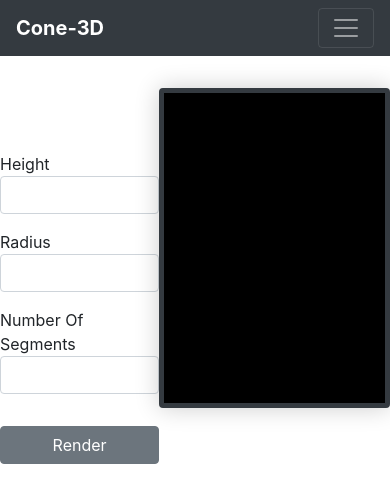
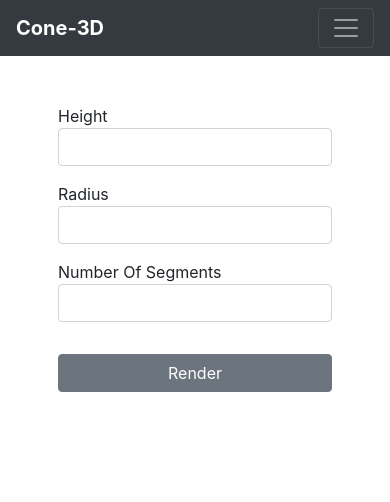
Before and after one commit to mefistodevelop/cone-3d, a React app: page / in a window 390 px wide. Shown: the top 502 px of the page. Built offline with nearby package versions, Linux system fonts and the light colour scheme.

Commit message:
refactor: make home page responsive

```diff
--- a/src/client/App.scss
+++ b/src/client/App.scss
@@ -7,5 +7,9 @@
   &__container {
     @include container;
     margin-top: 2rem;
+
+    @media (max-width: 76.25rem) {
+      padding: 0 1rem;
+    }
   }
 }
--- a/src/client/components/Cone/Cone.jsx
+++ b/src/client/components/Cone/Cone.jsx
@@ -73,6 +73,8 @@ class Cone extends React.Component {
 
   resizeRendererToDisplaySize(renderer) {
     const canvas = this.canvasRef.current;
+    if (!canvas) return false;
+
     const width = canvas.clientWidth;
     const height = canvas.clientHeight;
     const needResize = canvas.width !== width || canvas.height !== height;
--- a/src/client/components/Form/Form.scss
+++ b/src/client/components/Form/Form.scss
@@ -1,5 +1,6 @@
 .form {
-  max-width: 40rem;
+  max-width: 30rem;
+  min-width: 14.1875rem;
 
   &__label {
     display: block;
--- a/src/client/components/Header/Header.scss
+++ b/src/client/components/Header/Header.scss
@@ -2,6 +2,7 @@
 
 .header {
   background-color: #343a40;
+  z-index: 2;
 
   &__logo {
     font-weight: 700;
@@ -22,7 +23,7 @@
     width: 100%;
     padding: 0.5rem 0 !important;
 
-    @media (max-width: 992px) {
+    @media (max-width: 62rem) {
       padding: 0.5rem 1rem !important;
     }
   }
@@ -35,7 +36,7 @@
     width: 100%;
     list-style: none;
 
-    @media (max-width: 992px) {
+    @media (max-width: 62rem) {
       margin-left: 0;
     }
   }
--- a/src/client/index.scss
+++ b/src/client/index.scss
@@ -1,4 +1,4 @@
-@import './utils/normalize.css';
+@import './utils/normalize.scss';
 
 *,
 ::before,
--- a/src/client/pages/Home/Home.jsx
+++ b/src/client/pages/Home/Home.jsx
@@ -7,12 +7,14 @@ import './Home.scss';
 export const Home = () => {
   const { points } = useContext(ConeContext);
 
+  const coneMod = points.length ? 'Home__cone_visible' : '';
+
   return (
     <div className="Home">
       <div className="Home__form">
         <Form />
       </div>
-      <div className="Home__cone">
+      <div className={`Home__cone ${coneMod}`}>
         {points.length ? <Cone points={points} /> : null}
       </div>
     </div>
--- a/src/client/pages/Home/Home.scss
+++ b/src/client/pages/Home/Home.scss
@@ -1,25 +1,54 @@
 .Home {
+  position: relative;
   display: flex;
   justify-content: space-between;
   width: 100%;
 
+  @media (max-width: 43.75rem) {
+    flex-direction: column-reverse;
+    align-items: center;
+  }
+
   &__form {
     padding-top: 4rem;
+
+    @media (max-width: 62rem) {
+      padding-top: 1rem;
+      margin-right: 2rem;
+    }
+
+    @media (max-width: 43.75rem) {
+      margin-right: 0;
+      margin: 0 auto;
+    }
   }
 
   &__cone {
-    max-width: 640px;
+    max-width: 40rem;
+    min-width: 18rem;
     width: 100%;
-    height: 480px;
+    height: 30rem;
     max-height: 100%;
-    box-shadow: 0 0 25px rgba(0, 0, 0, 0.2);
-    border: 5px solid #343a40;
+    box-shadow: 0 0 1.5625rem rgba(0, 0, 0, 0.2);
+    border: 0.3125rem solid #343a40;
     background-color: #000;
-    border-radius: 4px;
+    border-radius: 0.25rem;
+    transition: all 0.5s;
 
-    @media (max-width: 992px) {
-      max-width: 480px;
-      max-height: 320px;
+    @media (max-width: 62rem) {
+      max-width: 30rem;
+      max-height: 20rem;
+    }
+
+    @media (max-width: 43.75rem) {
+      position: absolute;
+      transform: translateY(-50rem);
+      margin-bottom: 2rem;
+    }
+
+    &_visible {
+      transform: translateY(0);
+      position: unset;
     }
   }
 }
```
Also changed, not shown: src/client/utils/normalize.scss (renamed from src/client/utils/normalize.css).
